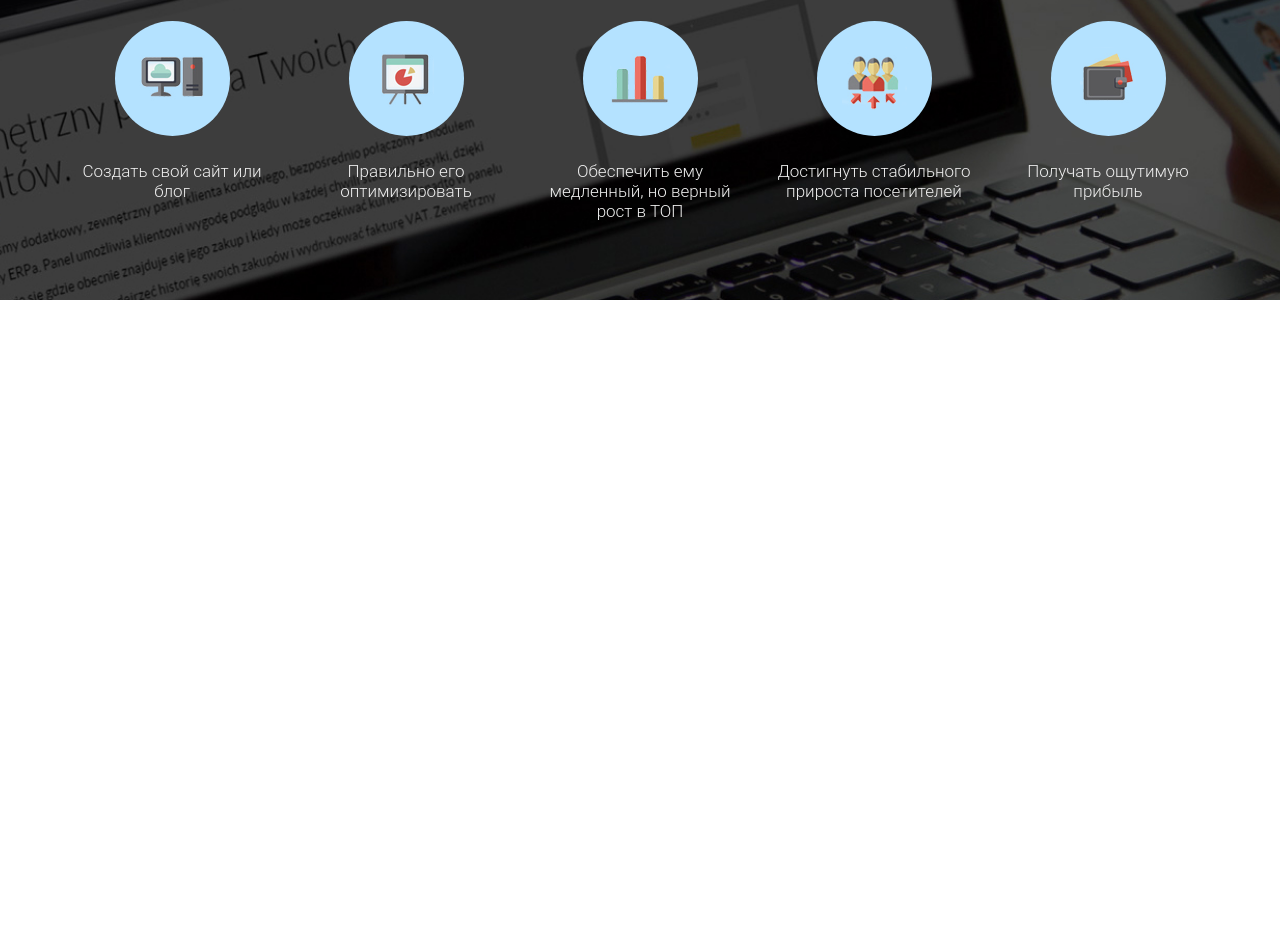
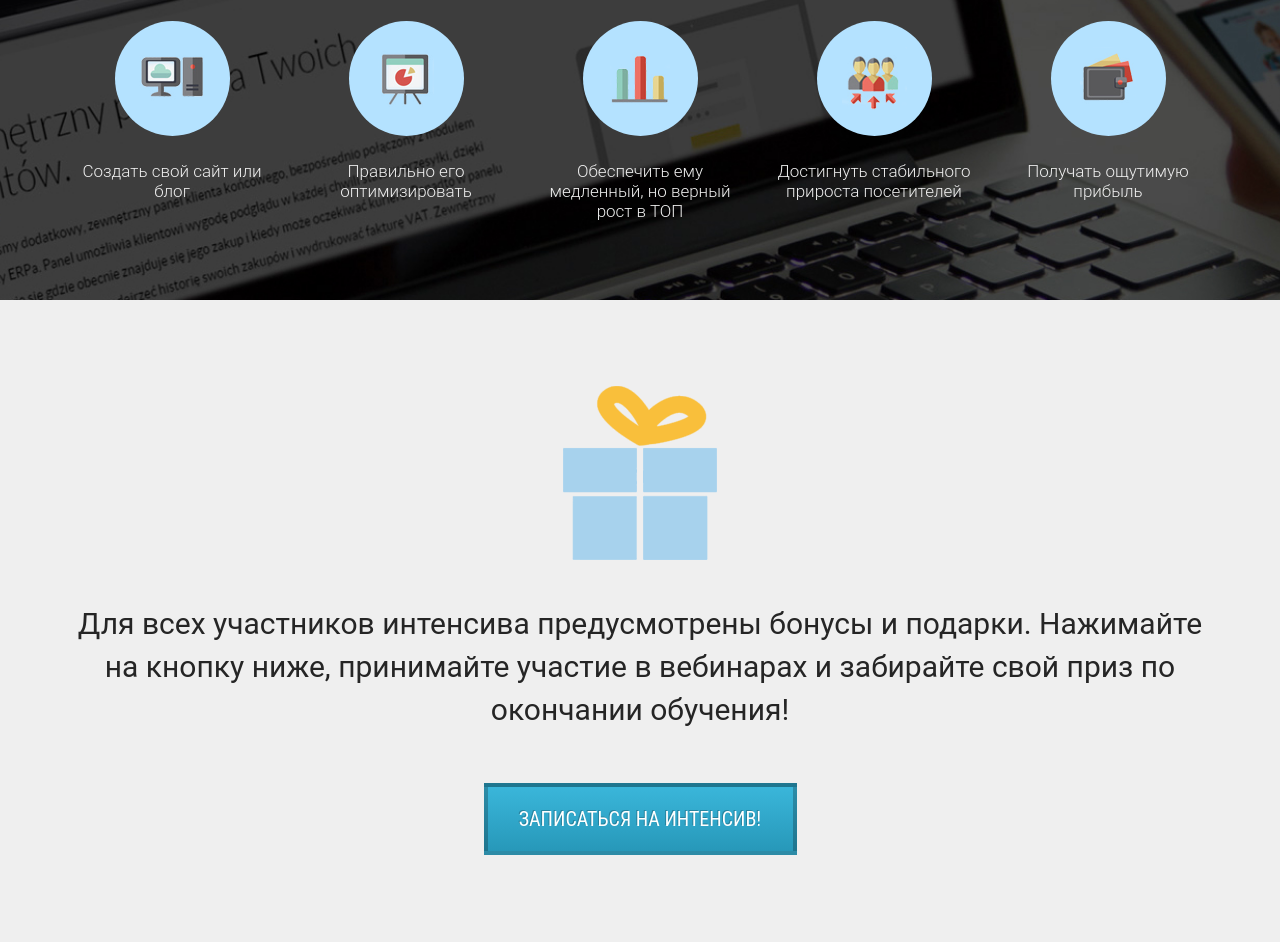
Before and after one commit to Mary-fox/Wordpress, a plain HTML site: page index.html in a window 1280 px wide. Shown: the part 2121-3063 px from the top of the page. Before the commit the page ends 2421 px from the top, so only its background shows below. Drawn offline with Linux system fonts and the light colour scheme.

Commit message:
Добавление 4 секции
4 секция

```diff
--- a/css/style.css
+++ b/css/style.css
@@ -70,7 +70,7 @@ h2.title {
     font-family: "Roboto - Bold";
     color: #F9BF3B;
 }
-.promo .promo_btn {
+.promo .promo_btn, .gift .gift_btn {
     display: block;
     margin: 0 auto;
     margin-top: 72px;
@@ -87,6 +87,9 @@ h2.title {
     line-height: 24px;
     text-transform: uppercase;
     cursor: pointer;
+}
+.gift .gift_btn {
+    margin-top: 52px;
 }
 .more {
     margin-top: 70.5px;
@@ -218,3 +221,21 @@ color: #efefef;
     line-height: 20px;
     text-align: center;
 }
+.gift {
+    min-height: 628px;
+    background-color: #efefef;
+    padding: 86px 0 87px 0;
+}
+.gift .gift_img {
+    display: block;
+    margin: 0 auto;
+}
+.gift .gift_text {
+    margin-top: 42px;
+    color: #252525;
+    font-family: Roboto;
+    font-size: 30px;
+    font-weight: 400;
+    line-height: 43px;
+    text-align: center;
+}
--- a/index.html
+++ b/index.html
@@ -106,5 +106,14 @@
             </div>
         </div>
   </section>
+  <section class="gift">
+      <div class="conteiner">
+           <img src="/img/gift/2-layers.png" alt="gift" class="gift_img">
+           <div class="gift_text">Для всех участников интенсива предусмотрены бонусы и подарки. Нажимайте на кнопку ниже,
+               принимайте участие в вебинарах и забирайте свой приз по окончании обучения!</div>
+               <button class="gift_btn">Записаться на интенсив!</button>
+      </div>
+  </section>
+
 </body>
 </html>
```
Also changed, not shown: img/gift/2-layers.png (added).
